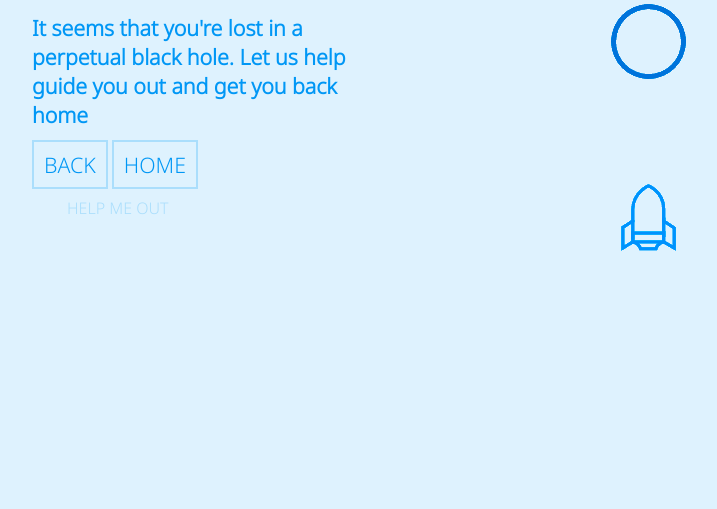
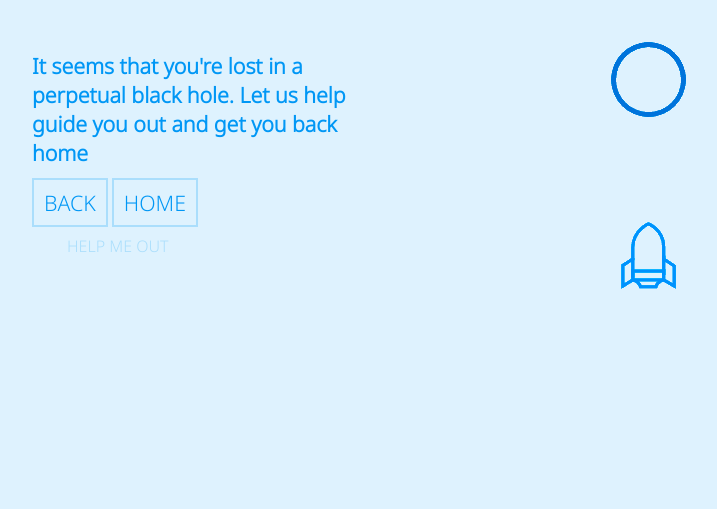
Before and after one commit to BaubasDRSK/02-hmm, a website: page index.html in a window 1280 px wide. Shown: the part 291-800 px from the top of the page, without its empty margins (258-975 px from the left). Drawn offline with Linux system fonts and the light colour scheme.

Commit message:
top margin changed

```diff
--- a/index.html
+++ b/index.html
@@ -16,7 +16,7 @@
         main{
             width: 700px;
             margin-left:calc((100% - 700px) / 2);
-            margin-top: 2vw;
+            margin-top: 5vw;
             display: inline-block;}
 
         h1{font-size:100px; font-family: 'Noto Sans', sans-serif;  font-weight: 100; color:#0097F5;}
```
